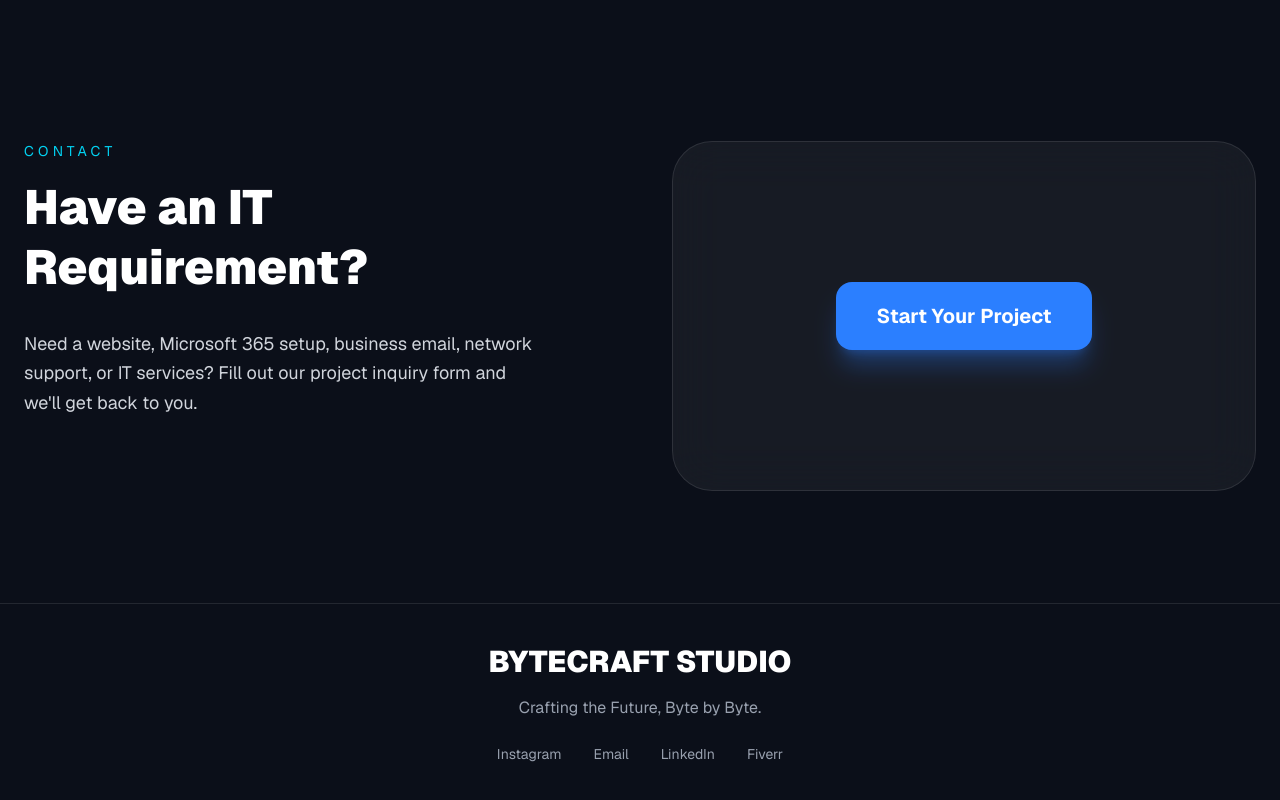
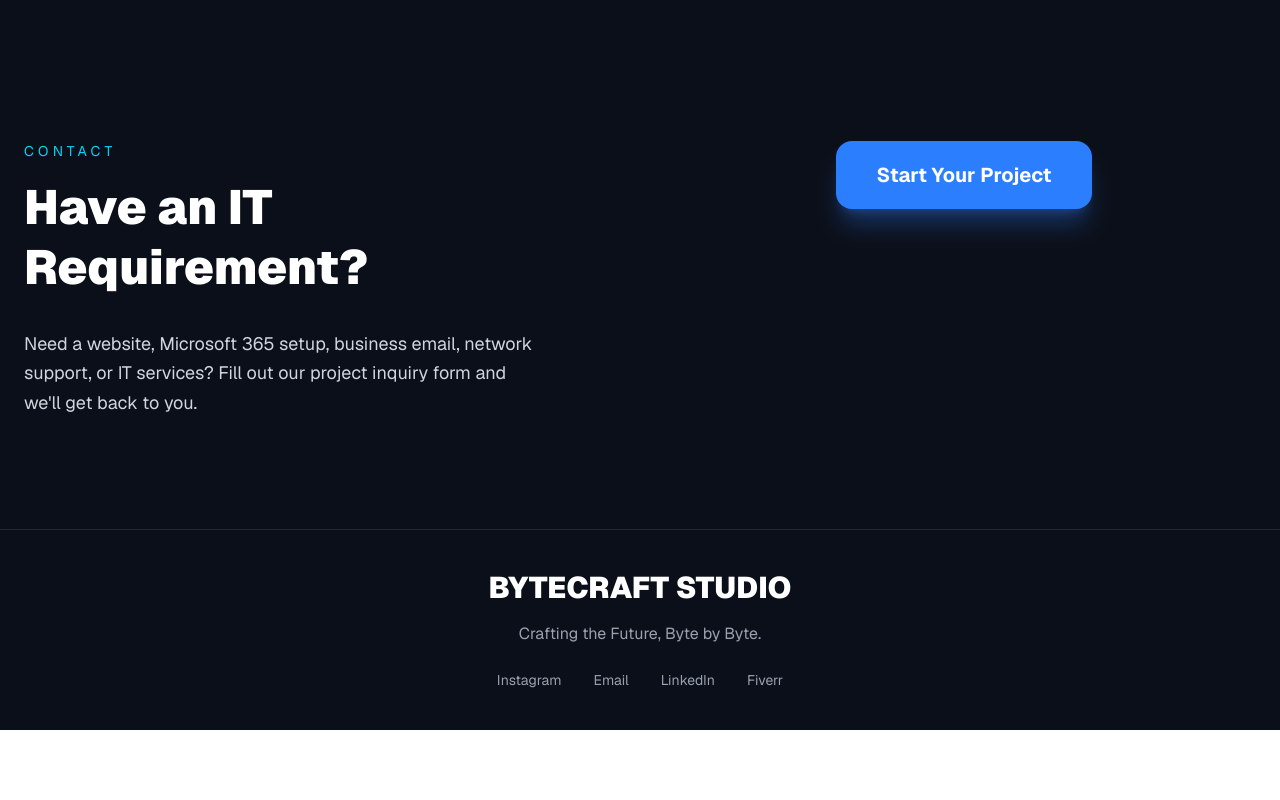
Before and after one commit to bytecraftstudioin/bytecraftstudio, a Next.js app: page / in a window 1280 px wide. Shown: the part 6284-7084 px from the top of the page. After the commit the page ends 7014 px from the top, so only its background shows below. Built offline with nearby package versions, Linux system fonts and the light colour scheme.

Commit message:
Updated submit button

```diff
--- a/app/page.tsx
+++ b/app/page.tsx
@@ -391,8 +391,7 @@ const [message, setMessage] = useState("");
             </p>
           </div>
 
-      <div className="bg-white/5 border border-white/10 rounded-[40px] p-10 backdrop-blur-xl flex items-center justify-center min-h-[350px]">
-
+      <div className="flex items-center justify-center">
   <a
     href="https://docs.google.com/forms/d/e/1FAIpQLSeD-9Tuh-nEln__MdQWZqqC84k7yC-f_YVzXXir0V3cU2djrg/viewform?usp=header"
     target="_blank"
```
